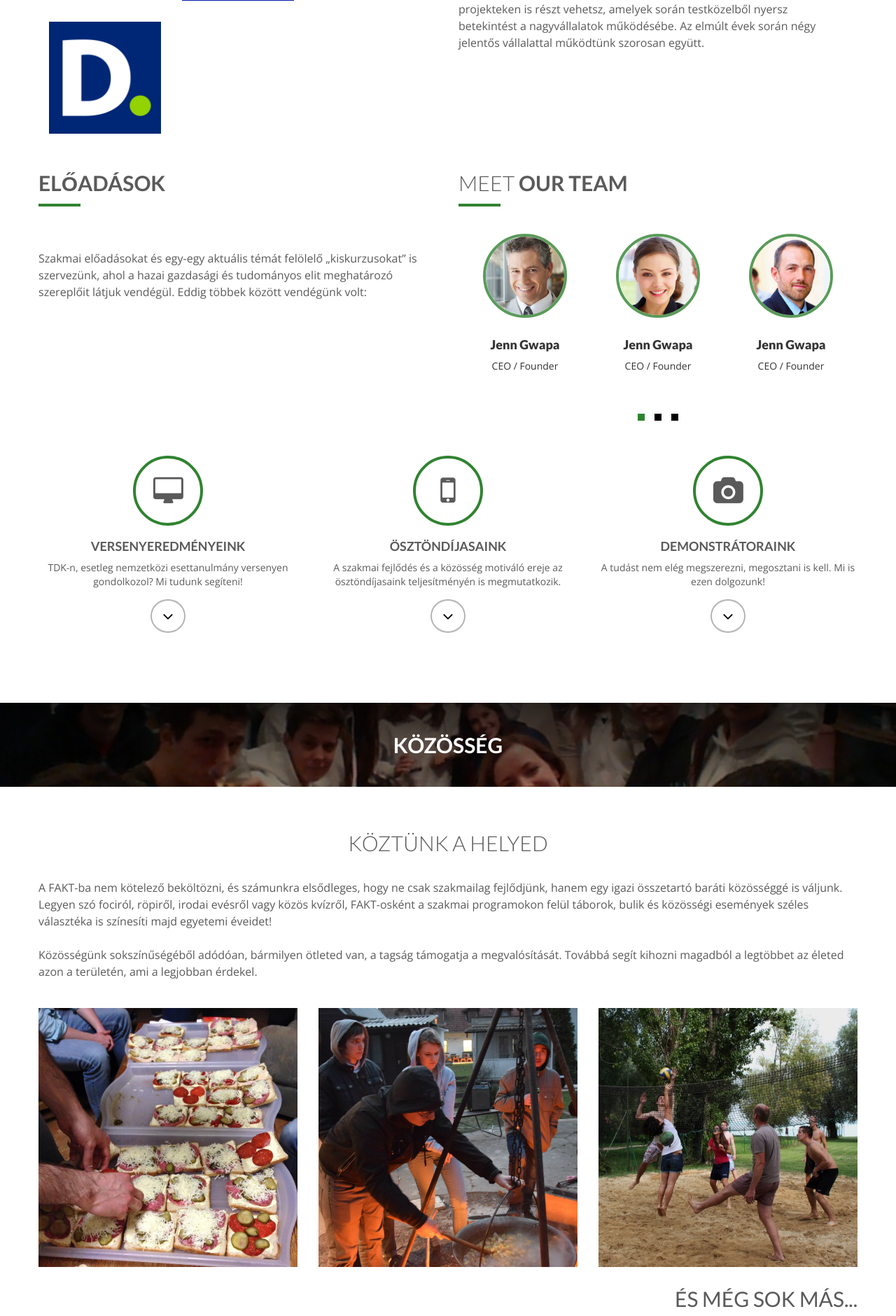
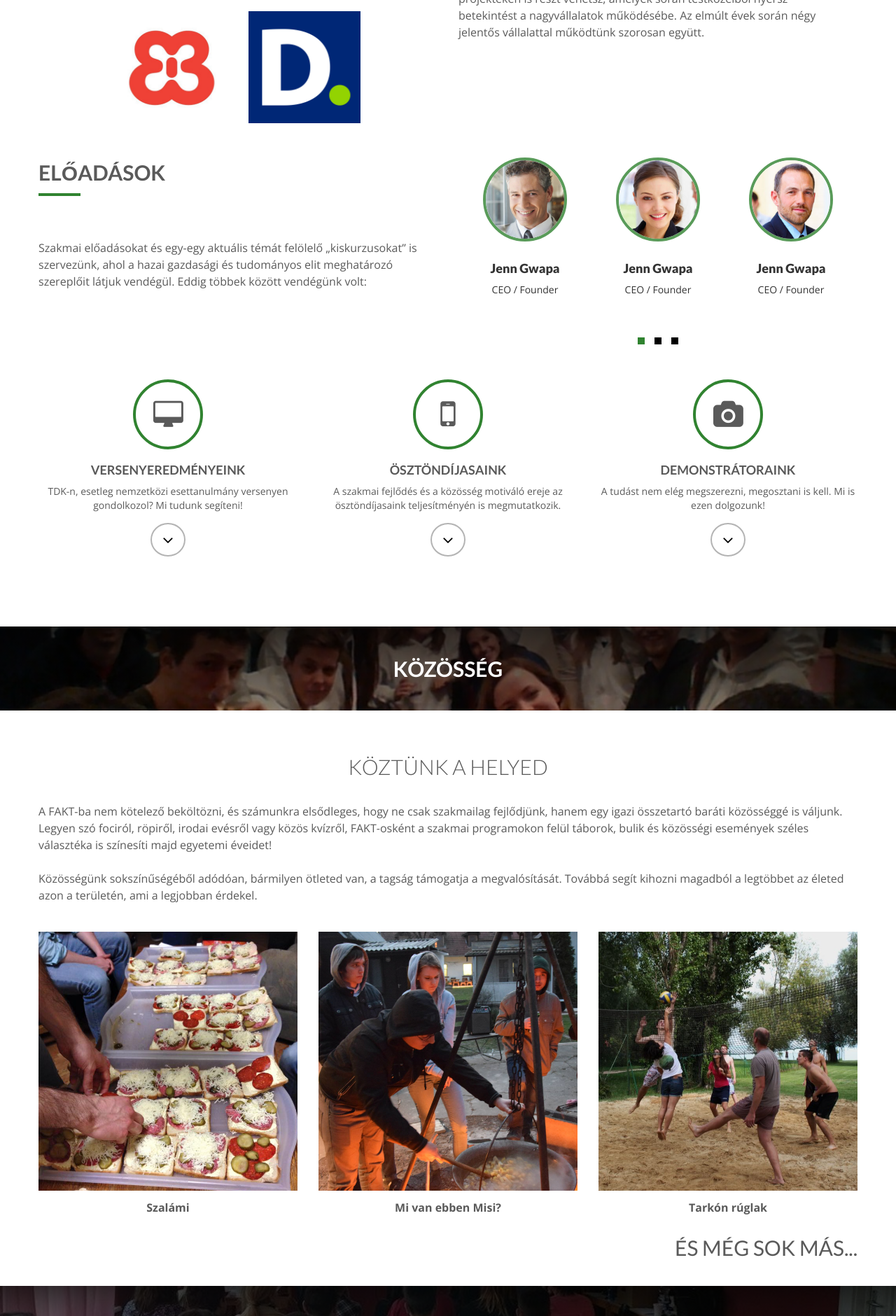
Before and after one commit to UsarodnaKuze/FAKT-site, a PHP site: page / in a window 1280 px wide. Shown: the part 1537-3417 px from the top of the page at 70% size. Run offline with PHP 8.4, Linux system fonts and the light colour scheme; some libraries are stand-ins or nearby versions.

Commit message:
Facebook kérések teljesítve teljesítve :D
Nagyjából

```diff
--- a/css/style.css
+++ b/css/style.css
@@ -797,11 +797,15 @@
 	margin: 0 auto;
 	color: #ffffff;
 	background: rgba(0, 0, 0, 0.66);
-	/*padding: 25% 0;*/
+	padding: 25% 0;
 	height: 100%;
 	width: 100%;
 	opacity: 0;
     transition: all 0.5s;
+}
+
+.hover-bg .hover-text.nocenter {
+	padding:0
 }
 .hover-bg .hover-text>h4{
 	opacity: 0;
@@ -1075,3 +1079,7 @@
 .owl-theme .owl-controls .owl-page span {
     background: black;
 }
+
+#golyaAktualis{
+	background: rgba(48, 131, 48, 0.4);
+}
--- a/index.html
+++ b/index.html
@@ -103,11 +103,15 @@
     <!-- About Us Page
     ==========================================-->
     <div id="tf-about" class="content">
-    	<div style="    color: white;
+    	<div style="
+    	color:white;
     	margin: 90px;
     	margin-top: -147px;
-    	text-align: center;
-    	font-size: 25px;"><strong>SZAKMAISÁG</strong></div>
+    	text-align: center;">
+    	<h2>
+    	<strong>SZAKMAISÁG</strong>
+    	</h2>
+    	</div>
     	<div class="container" style="margin-top:-100px;">
     		<div class="row">
 
@@ -187,7 +191,7 @@
 
     			<div class="col-md-6" style="float:left;">
 
-    				<div class="col-sm-6 col-md-4 col-lg-4 col-xs-6 branding">
+    				<div class="col-md-offset-2 col-sm-6 col-md-4 col-lg-4 col-xs-6 branding">
     					<div class="portfolio-item">
     						<div class="hover-bg">
     							<a >
@@ -217,7 +221,7 @@
     					</div>
     				</div>
 
-    				<div class="col-sm-6 col-md-4 col-lg-4 col-xs-6  web">
+    				<div class="col-md-offset-2 col-sm-6 col-md-4 col-lg-4 col-xs-6  web">
     					<div class="portfolio-item">
     						<div class="hover-bg">
     							<a >
@@ -267,13 +271,6 @@
 
 
                  <div class="col-md-6">
-                 <div class="about-text">
-                <div class="section-title">
-                    <h2>Meet <strong>our team</strong></h2>
-                        <hr>
-                </div>
-                </div>
-
                 <div id="team" class="owl-carousel owl-theme row">
                     <div class="item">
                         <div class="thumbnail">
@@ -562,7 +559,7 @@
     		</p>
     		<div class="space"></div>
     		<div class="row">
-    			<div class="col-sm-6 col-md-4 col-lg-4 branding">
+    			<div class="col-xs-10 col-xs-offset-1 col-sm-offset-0 col-sm-6 col-md-4 col-lg-4 branding">
     				<div class="portfolio-item">
     					<div class="hover-bg">
     						<a >
@@ -575,10 +572,13 @@
     							<img src="img/iroda.jpg" class="img-responsive" alt="...">
     						</a>
     					</div>
-    				</div>
-    			</div>
-
-    			<div class="col-sm-6 col-md-4 col-lg-4 photography app">
+    					<center>
+    							<p class="intro"><b>Szalámi</p></b>
+    						</center>
+    				</div>
+    			</div>
+
+    			<div class="col-xs-10 col-xs-offset-1 col-sm-offset-0 col-sm-6 col-md-4 col-lg-4 photography app">
     				<div class="portfolio-item">
     					<div class="hover-bg">
     						<a >
@@ -591,10 +591,13 @@
     							<img src="img/tabor.jpg" class="img-responsive" alt="...">
     						</a>
     					</div>
-    				</div>
-    			</div>
-
-    			<div class="col-sm-6 col-md-4 col-lg-4 branding">
+    					<center>
+    							<p class="intro"><b>Mi van ebben Misi?</p></b>
+    						</center>
+    				</div>
+    			</div>
+
+    			<div class="col-xs-10 col-xs-offset-1 col-sm-offset-0 col-sm-6 col-md-4 col-lg-4 branding">
     				<div class="portfolio-item">
     					<div class="hover-bg">
     						<a >
@@ -607,11 +610,14 @@
     							<img src="img/sport.jpg" class="img-responsive" alt="...">
     						</a>
     					</div>
-    				</div>
-    			</div>
-
-    			<div class="col-sm-6 col-md-12 col-lg-12 masok_szoveg">
-    				<h2 class="text-right" style="line-height:30px;vertical-align:middle;">
+    					<center>
+    							<p class="intro"><b>Tarkón rúglak</p></b>
+    					</center>
+    				</div>
+    			</div>
+
+    			<div class="col-xs-offset-1 col-sm-offset-0 col-xs-10 col-sm-6 col-md-12 col-lg-12 masok_szoveg">
+    				<h2 class="text-right" style="line-height:30px;vertical-align:middle;white-space:nowrap;">
     					És még sok más...
     				</h2>
     			</div>
@@ -1116,7 +1122,7 @@
     					<div class="portfolio-item">
     						<div class="hover-bg">
     							<a >
-    								<div class="hover-text">
+    								<div class="hover-text nocenter">
     									<h4></h4>
     									<small>A marketing team legfőbb feladata, hogy megismertesse az egyetemre érkező elsőévesekkel a szakkollégiumunkat és biztosítsa, hogy rendezvényinkről minden érdeklődő tudomást szerezzen. A gólyatáborral kezdődően a szórólapok megtervezésén át mindenféle feladattal szembetaláljuk magunkat a félév során. A teamet kreatív, találékony és szorgalmas emberek alkotják, akik ötleteikkel és kitartásukkal segítik a szervezet előrejutását.</small>
     									<div class="clearfix"></div>
@@ -1154,7 +1160,7 @@
     					<div class="portfolio-item">
     						<div class="hover-bg">
     							<a >
-    								<div class="hover-text">
+    								<div class="hover-text nocenter">
     									<h4></h4>
     									<small>A pénzügy team biztosítja a FAKT zavartalan működéséhez szükséges pénzügyi hátteret, legyen szó tagdíj beszedéséről, számlák kiegyenlítéséről, projektek finanszírozásáról, adó 1 százalékok elnyeréséről. A team feladata ezen kívül a pályázatok figyelése, pályázati anyagok benyújtása és az ezzel járó folyamatok figyelemmel kísérése. Mindemellett a team felel a gördülékeny működéshez szükséges adminisztrációs kihívások megoldásáért is.</small>
     									<div class="clearfix"></div>
@@ -1211,7 +1217,7 @@
     					<div class="portfolio-item">
     						<div class="hover-bg">
     							<a >
-    								<div class="hover-text">
+    								<div class="hover-text nocenter">
     									<h4></h4>
     									<small>A Vállalati kapcsolatok Team a FAKT Szakkollégium szakmai pillérének meghatározó részét képzi. Célunk, hogy a Tagságot közelebb hozzuk a hazai magánszféra meghatározó vállalataihoz, aminek érdekében igyekszünk minél több – a Tagság igényeinek megfelelő – vállalattal partneri kapcsolatot kialakítani és fenntartani. Tagjaink számára Karriermenedzsment előadásokat is szervezünk, melyek nem csak ösztönzőként hatnak, hanem szélesítik látókörüket és segítik őket jövőképük formálásában.</small>
     									<div class="clearfix"></div>
@@ -1582,7 +1588,7 @@
     		</div>
     		<div class="col-md-6">
     			<div class="about-text">
-    				<p class="intro">Őszi félév</p>
+    				<p class="intro"><b>Őszi félév</b></p>
 
     				<ul class="about-list">
                         <li>
@@ -1606,7 +1612,7 @@
     		</div>
     		<div class="col-md-6">
     			<div class="about-text">
-    				<p class="intro">Tavaszi félév</p>
+    				<p class="intro"><b>Tavaszi félév</b></p>
 
     				<ul class="about-list">
     					<li>
@@ -1623,7 +1629,7 @@
     		</div>
     	</div>
     	<center><br><br><br>
-    		<a href="#tf-upperblock" class="jump btn btn-default page-scroll-up">AKTUÁLIS</a>
+    		<a id="golyaAktualis" href="#tf-upperblock" class="jump btn btn-default page-scroll-up noscroll">AKTUÁLIS</a>
     	</center>
 
     </div>
--- a/js/main.js
+++ b/js/main.js
@@ -43,18 +43,18 @@
           var showpage = $(this).attr("href");
           $(".page-upper").hide();
           $(showpage).show();
-
-
+          var animationspeed = 900;
+      if($(this).hasClass("noscroll")) animationspeed = 0;
           var target = $(this.hash);
           target = target.length ? target : $('[name=' + this.hash.slice(1) +']');
           if (target.length) {
-            $("#tf-menu").fadeOut(900);
+            $("#tf-menu").fadeOut(animationspeed);
             $(target).animate({
               margin: 0
-            }, 900, function(){if ($(showpage).hasClass("page-upper")) upperpage_enabled = true;});
+            }, animationspeed, function(){if ($(showpage).hasClass("page-upper")) upperpage_enabled = true;});
             $('html,body').animate({
               scrollTop: target.offset().top - 40
-            }, 900);
+            }, animationspeed);
             return false;
           }
         }
@@ -76,7 +76,7 @@
           if (target.length) {
             $('html,body').animate({
               scrollTop: target.offset().top - 40
-            }, 900, function(){if ($(showpage).hasClass("page-hide")) hidepage_enabled = true;});
+            }, animationspeed, function(){if ($(showpage).hasClass("page-hide")) hidepage_enabled = true;});
             return false;
           }
         }
@@ -140,10 +140,12 @@
         navigation : false, // Show next and prev buttons
         slideSpeed : 300,
         paginationSpeed : 400,
-        singleItem:true
+        singleItem:true,
+        autoplay:true
         });
 
-  	});
+    });
+      //owl.trigger (owl.play,6000);
 
   	/*====================================
     Portfolio Isotope Filter
```
